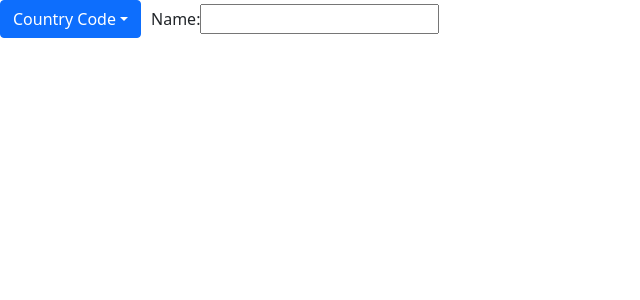
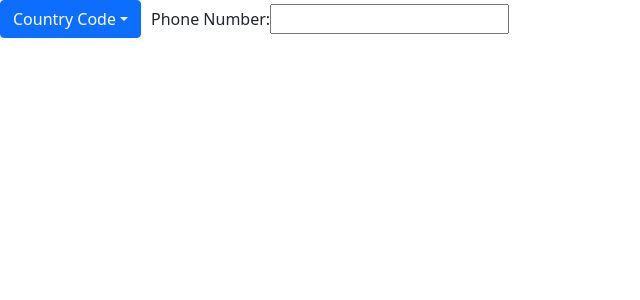
Before and after one commit to ntgd1102/web-projects, a React (Create React App) app: page / in a window 1280 px wide. Shown: the top 300 px of the page, without its empty margins (0-640 px from the left). Built offline with nearby package versions, Linux system fonts and the light colour scheme.

Commit message:
save typo change

```diff
--- a/src/projects/dropdown/phoneNumberInput.tsx
+++ b/src/projects/dropdown/phoneNumberInput.tsx
@@ -90,7 +90,7 @@ export const PhoneNumberInput: React.FC<Props> = ({ countryCodeMap }) => {
       </Dropdown>
       <form onSubmit={(input) => {}}>
         <label>
-          Name:
+          Phone Number:
           <input
             type="tel"
             value={phoneNumber}
```
